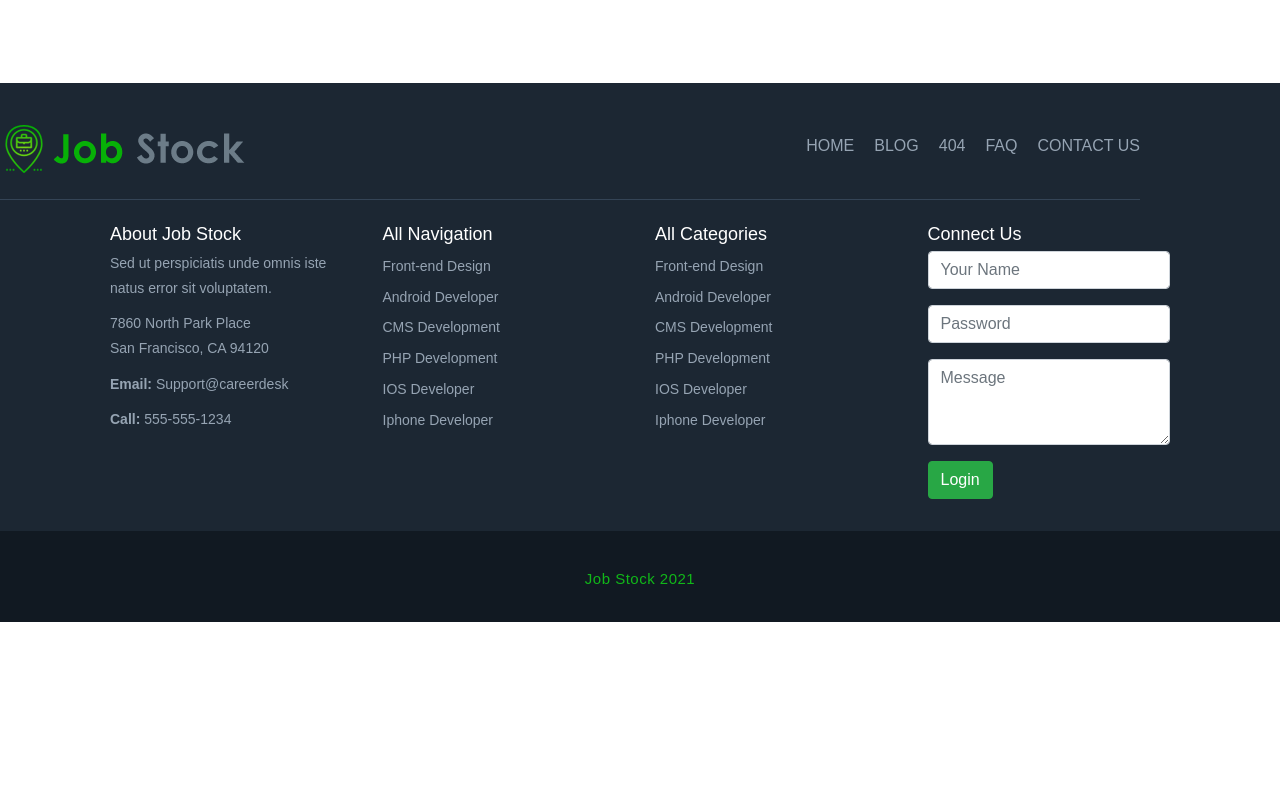
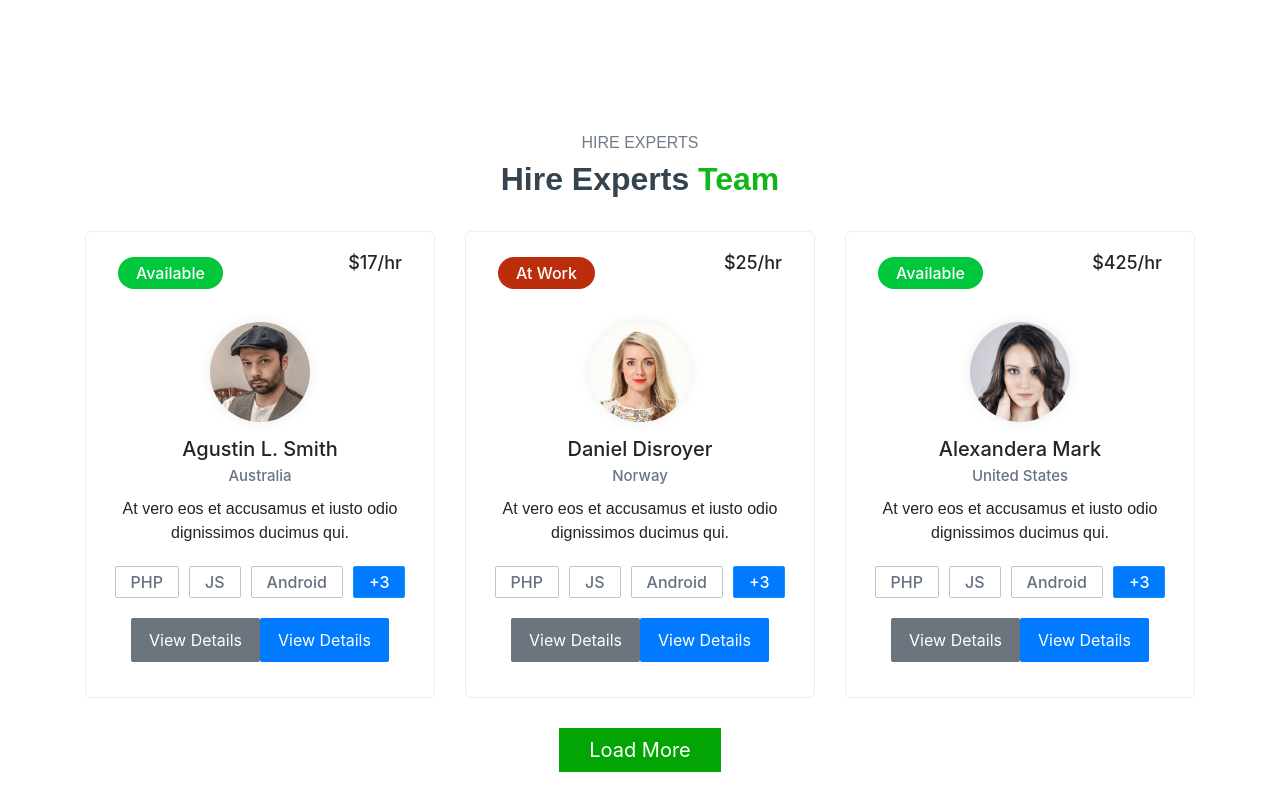
Before and after one commit to danishulhassan7/job-stock, a React (Create React App) app in the folder job-stock/: page /freelancing in a window 1280 px wide. Shown: the part 1200-2000 px from the top of the page. Before the commit the page ends 1822 px from the top, so only its background shows below. Built offline with nearby package versions, Linux system fonts and the light colour scheme.

Commit message:
Job-Stock >> Freelancing Adding Experts Team section

```diff
--- a/job-stock/src/components/Freelancing.js
+++ b/job-stock/src/components/Freelancing.js
@@ -6,6 +6,10 @@ import {HowItWorks} from './HowItWorks';
 import step1 from '../assets/img/step-1.png';
 import step2 from '../assets/img/step-2.png';
 import step3 from '../assets/img/step-3.png';
+import can1 from '../assets/img/can-1.png';
+import can3 from '../assets/img/can-3.png';
+import can5 from '../assets/img/can-5.jpg';
+import { HireFreelancers } from './HireFreelancers';
 import Footer from './Footer';
 
 export const Freelancing = () => (
@@ -16,7 +20,9 @@ export const Freelancing = () => (
                 <Row>
                     <Col md={6}>
                         <p className="text-size"> Talent? <br /> Meet Opportunity. </p>
-                        <p className="text-muted" style={{ fontStyle: "italic" }}>Maxime voluptatum sint consequatur explicabo consequuntur vero delectus autem exercitationem id quos rem totam voluptatem asperiores aut, dolores optio esse sunt expedita eveniet quas quasi necessitatibus! Aperiam minus eius minima eveniet, quasi assumenda non aliquam perferendis adipisci dolores saepe enim quibusdam eligendi, maiores perspiciatis sunt fugiat! Aliquid dolorem aliquam dolor aspernatur exercitationem excepturi tempore provident pariatur accusantium, at quo ab, enim placeat!</p>
+                        <p className="text-muted" style={{ fontStyle: "italic" }}>
+                            Lorem ipsum dolor sit amet, consectetur adipisicing elit. Totam commodi, soluta corrupti fugit aliquid nemo.
+                        </p>
                     </Col>
                 </Row>
             </Container>
@@ -64,6 +70,81 @@ export const Freelancing = () => (
                     </Col>
                 </Row>
             </Container> <br/> <br/> <br/>
+
+                {/* // Hire Freelancers  */}
+
+
+
+    <section className="pricing mt-5">
+        <Container>
+            <Row>
+                <div className="col-md-12">
+                    <div className="main-heading">
+                        <p>Hire Experts</p>
+                        <h2>Hire Experts <span>Team</span></h2>
+                    </div>
+                </div>
+            </Row>
+            <Row>
+                <Col md={4} sm={6}>
+                    <HireFreelancers
+                    img = {can1}
+                    status = "Available"
+                    rate = "$17/hr"
+                    title = "Agustin L. Smith"
+                    country = "Australia"
+                    desc = "At vero eos et accusamus et iusto odio dignissimos ducimus qui."
+                    skill1 = "PHP"
+                    skill2 = "JS"
+                    skill3 = "Android"
+                    skill = "+3"
+                    btnText1 = "View Details"
+                    btnText2 = "View Details"
+                    class = "freelance-status"
+                    />
+                </Col>
+                <Col md={4} sm={6}>
+                <HireFreelancers
+                    img = {can5}
+                    status = "At Work"
+                    rate = "$25/hr"
+                    title = "Daniel Disroyer"
+                    country = "Norway"
+                    desc = "At vero eos et accusamus et iusto odio dignissimos ducimus qui."
+                    skill1 = "PHP"
+                    skill2 = "JS"
+                    skill3 = "Android"
+                    skill = "+3"
+                    btnText1 = "View Details"
+                    btnText2 = "View Details"
+                    class = "freelance-status-not"
+                    />
+                </Col>
+                <Col md={4} sm={6}>
+                <HireFreelancers
+                    img = {can3}
+                    status = "Available"
+                    rate = "$425/hr"
+                    title = "Alexandera Mark"
+                    country = "United States"
+                    desc = "At vero eos et accusamus et iusto odio dignissimos ducimus qui."
+                    skill1 = "PHP"
+                    skill2 = "JS"
+                    skill3 = "Android"
+                    skill = "+3"
+                    btnText1 = "View Details"
+                    btnText2 = "View Details"
+                    class = "freelance-status"
+                    />
+                </Col>
+            </Row>
+            <Row>
+                <Col md={12} sm={12}>
+                    <div className="text-center"><a href="freelancers-2.html" style={{backgroundColor:'#03a504', display:'inline-block', padding:'7px 30px', fontSize:'20px', color:'white'}}>Load More</a></div>
+                </Col>
+            </Row>
+        </Container>
+        </section> <br/> <br/> <br/>
             <Footer/>
         </section>
     </Styles>
--- a/job-stock/src/components/Styles.js
+++ b/job-stock/src/components/Styles.js
@@ -23,7 +23,7 @@ const Styles = styled.div`
     }
 
     .text-size {
-        margin-top: 230px;
+        margin-top: 110px;
         color: black;
         font-size: 3em;
         font-weight: bold;
```
Also changed, not shown: 1 other file (tests, documents, lock files or other folders).
